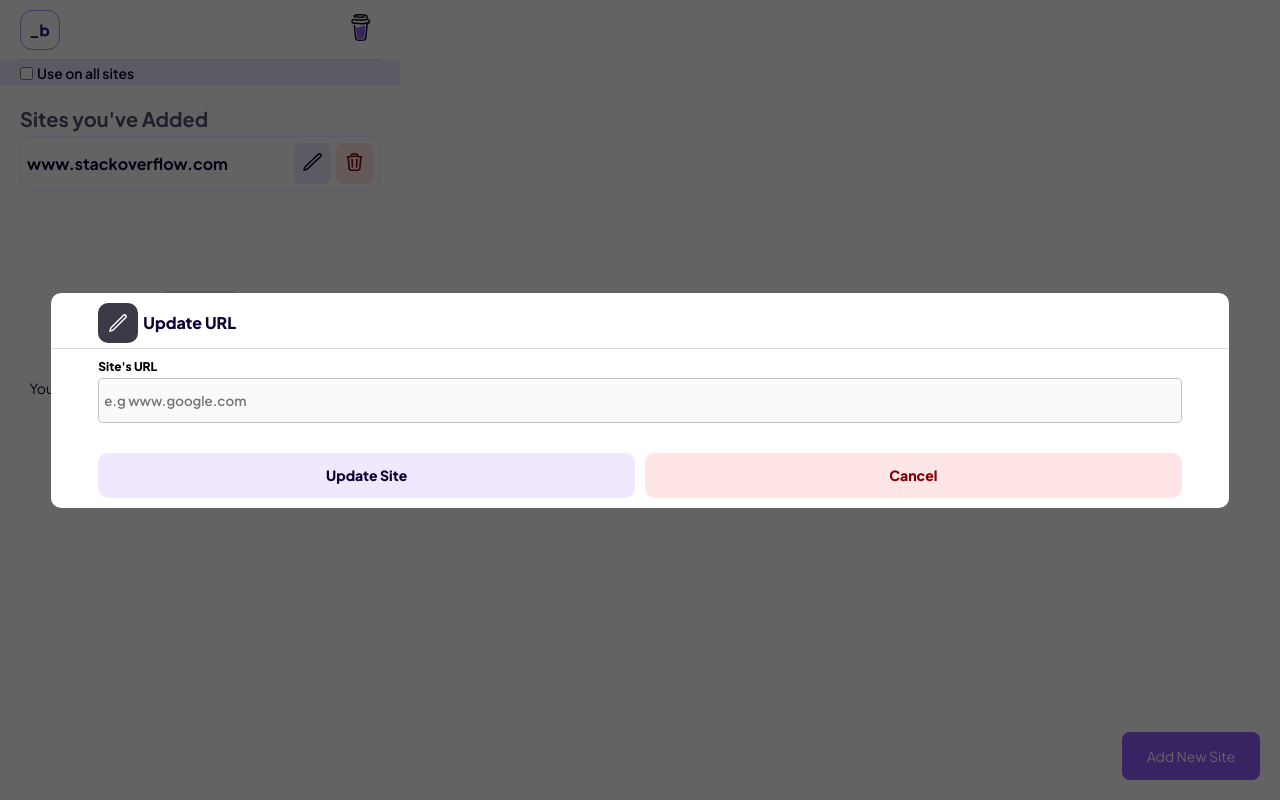
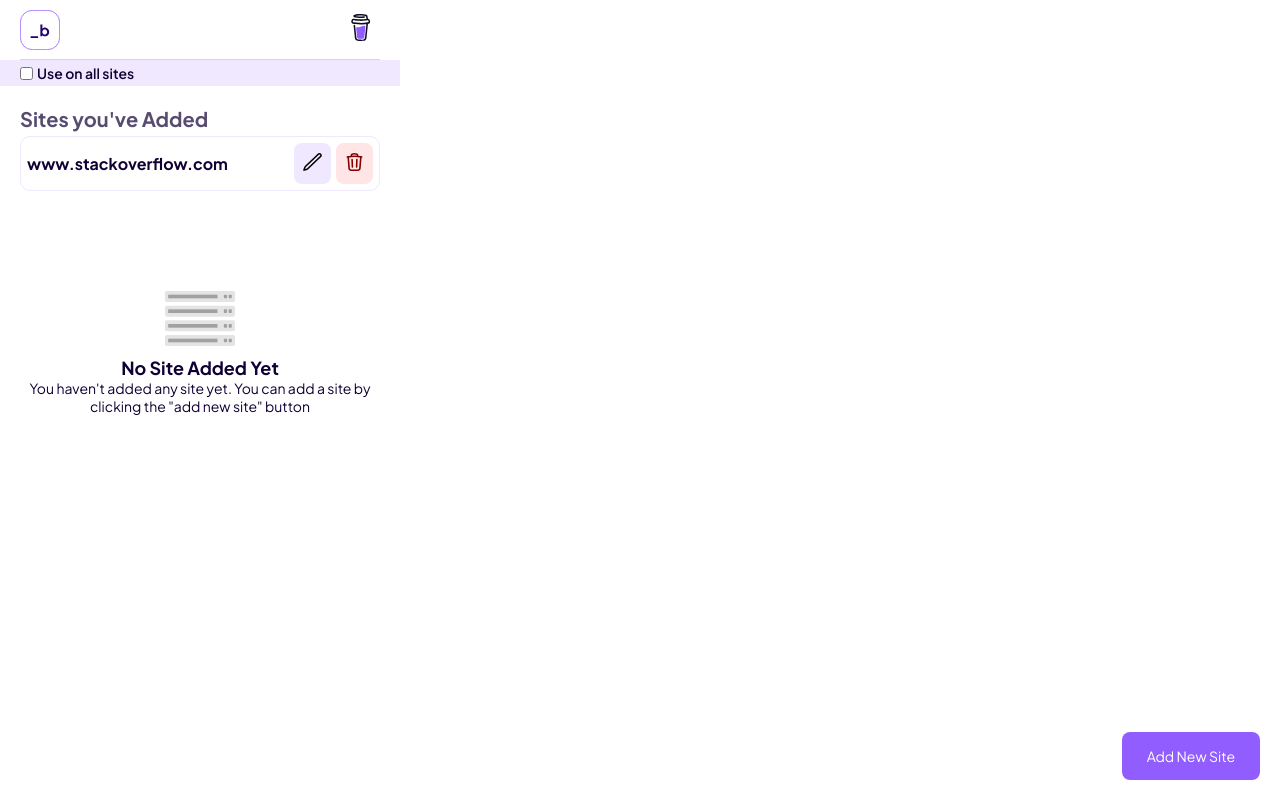
Before and after one commit to Daviddix/_blank---Open-Every-Link-in-a-New-Tab, a React (Vite) app: page / in a window 1280 px wide. Built offline with nearby package versions, Linux system fonts and the light colour scheme.

Commit message:
UI changes

```diff
--- a/src/App.css
+++ b/src/App.css
@@ -8,10 +8,12 @@
     padding: 0;
     box-sizing: border-box;
     font-family: plus-j;
+    outline-color: var(--primary);
 }
 
 html{
     font-size: 62.5%;
+    accent-color: var(--primary);
 }
 
 body{
--- a/src/Pages/Home/Components/SingleSite/SingleSite.css
+++ b/src/Pages/Home/Components/SingleSite/SingleSite.css
@@ -30,6 +30,19 @@
     background-color: var(--primary-lighter);
 }
 
+.single-site button:active img{
+    transition: transform ease-in-out .1s;
+    transform: scale(.9);
+    -webkit-transform: scale(.9);
+    -moz-transform: scale(.9);
+    -ms-transform: scale(.9);
+    -o-transform: scale(.9);
+    -webkit-transition: transform ease-in-out .1s;
+    -moz-transition: transform ease-in-out .1s;
+    -ms-transition: transform ease-in-out .1s;
+    -o-transition: transform ease-in-out .1s;
+}
+
 .single-site button:last-of-type{
     margin: 0 0 0 .5rem;
     background-color: var(--red-lighter);
--- a/src/Pages/Home/Components/SingleSite/SingleSite.tsx
+++ b/src/Pages/Home/Components/SingleSite/SingleSite.tsx
@@ -14,7 +14,7 @@ function SingleSite() {
             <button className="delete">
             <img src={deleteIcon} alt="delete site" />
             </button>
-          </div>
+    </div>
   )
 }
 
--- a/src/Pages/Home/Home.tsx
+++ b/src/Pages/Home/Home.tsx
@@ -20,7 +20,7 @@ function Home() {
 
         {/* <AddSiteModal /> */}
 
-        <EditSiteModal />
+        {/* <EditSiteModal /> */}
 
         <button className="primary-button">Add New Site</button>
     </main>
```
